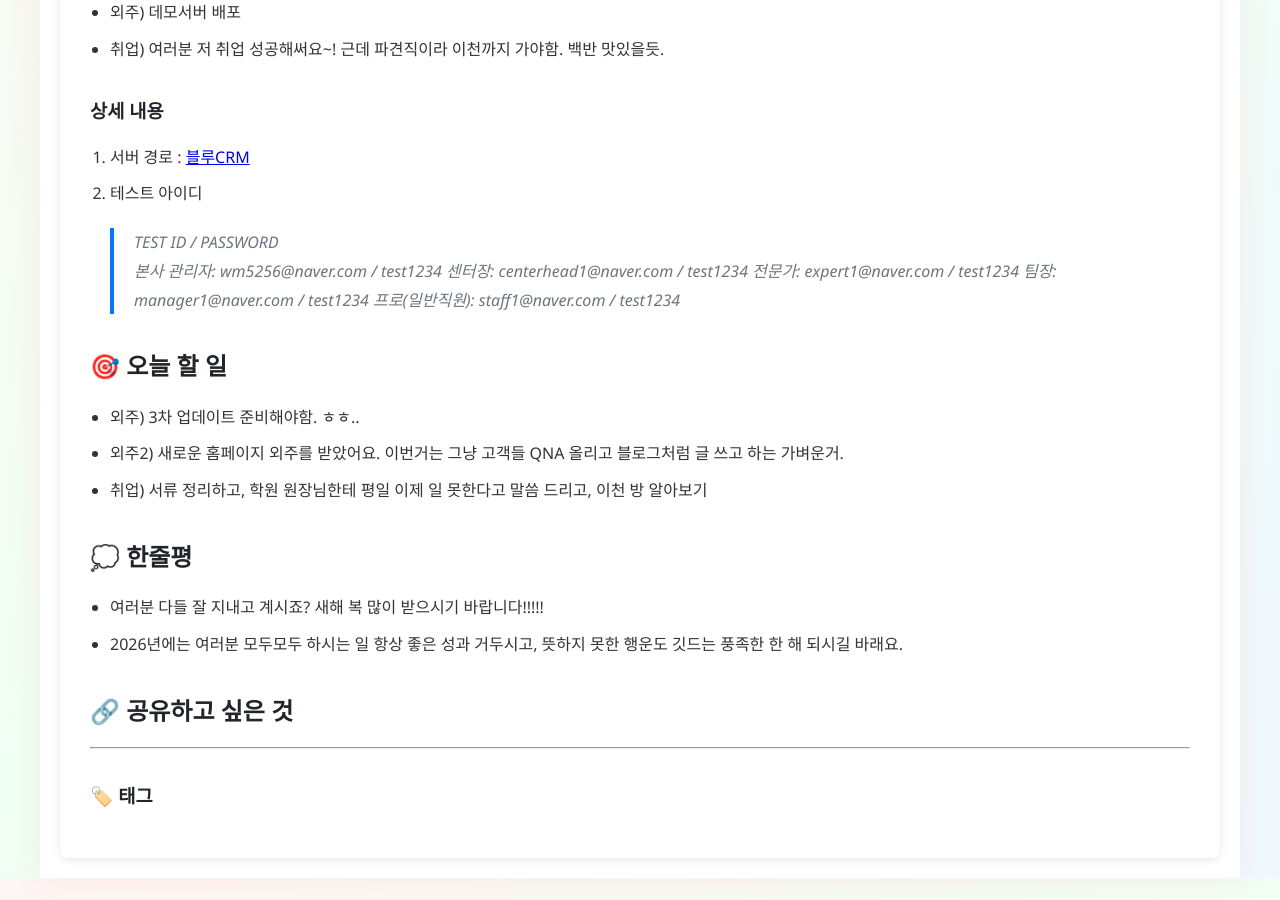
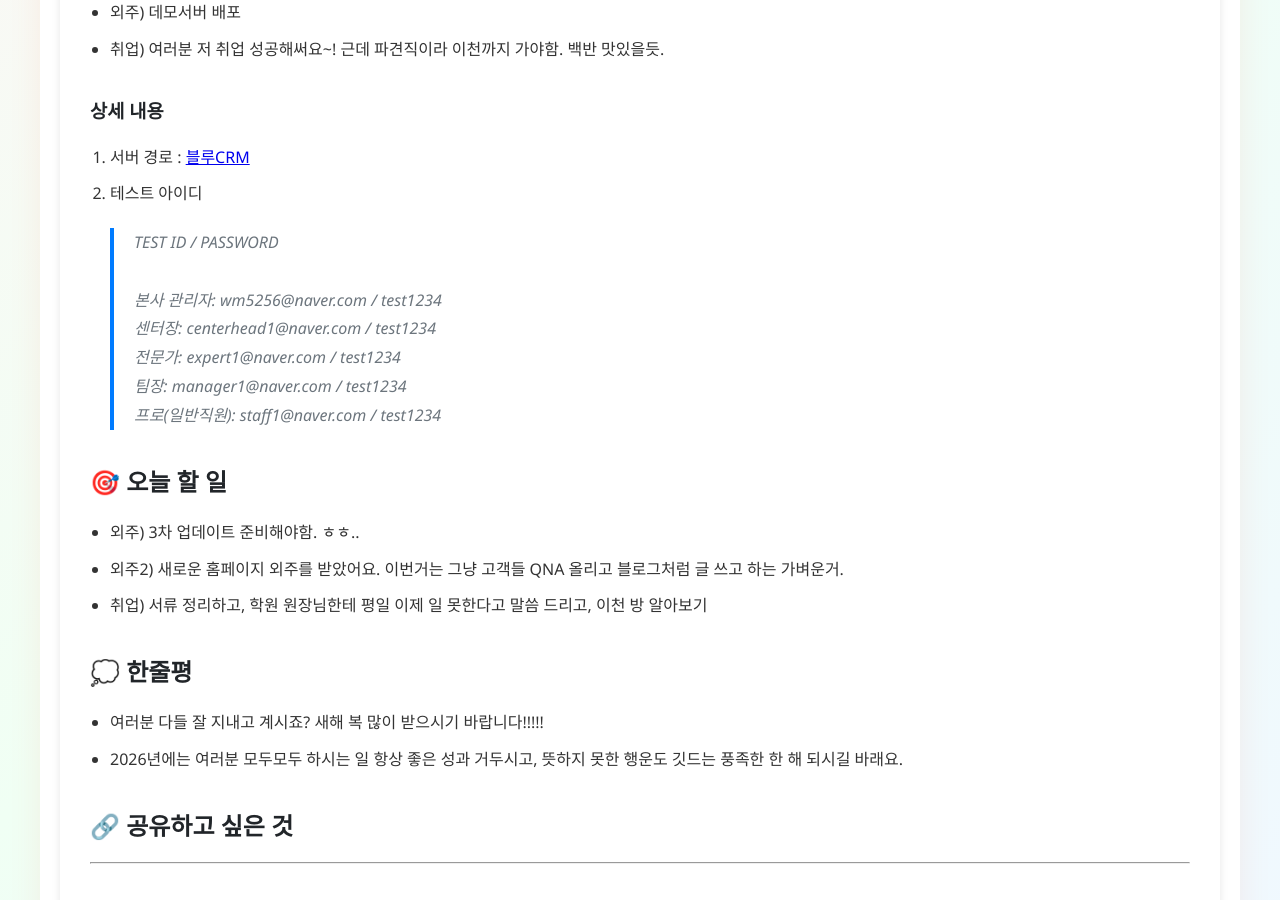
Before and after one commit to ssg6-dailylog/scrum, a Jekyll site: the page built from _posts/January, 2026/2026-01-02/2026-01-02-박건희-DailyScrum.md, in a window 1280 px wide and 900 px high, scrolled down 632 px. Built offline with Jekyll 4.4.1, drawn with Linux system fonts in a browser that asks for light colours.

Commit message:
박건희 scrum

```diff
--- a/_posts/January, 2026/2026-01-02/2026-01-02-박건희-DailyScrum.md
+++ b/_posts/January, 2026/2026-01-02/2026-01-02-박건희-DailyScrum.md
@@ -16,12 +16,12 @@ categories: [scrum]
 
 1. 서버 경로 : [블루CRM](http://psns0122.com/login)
 2. 테스트 아이디
-> TEST ID / PASSWORD
->
-> 본사 관리자: wm5256@naver.com / test1234
-> 센터장: centerhead1@naver.com / test1234
-> 전문가: expert1@naver.com / test1234
-> 팀장: manager1@naver.com / test1234
+> TEST ID / PASSWORD<br>
+> <br>
+> 본사 관리자: wm5256@naver.com / test1234<br>
+> 센터장: centerhead1@naver.com / test1234<br>
+> 전문가: expert1@naver.com / test1234<br>
+> 팀장: manager1@naver.com / test1234<br>
 > 프로(일반직원): staff1@naver.com / test1234
 
 ## 🎯 오늘 할 일
```
